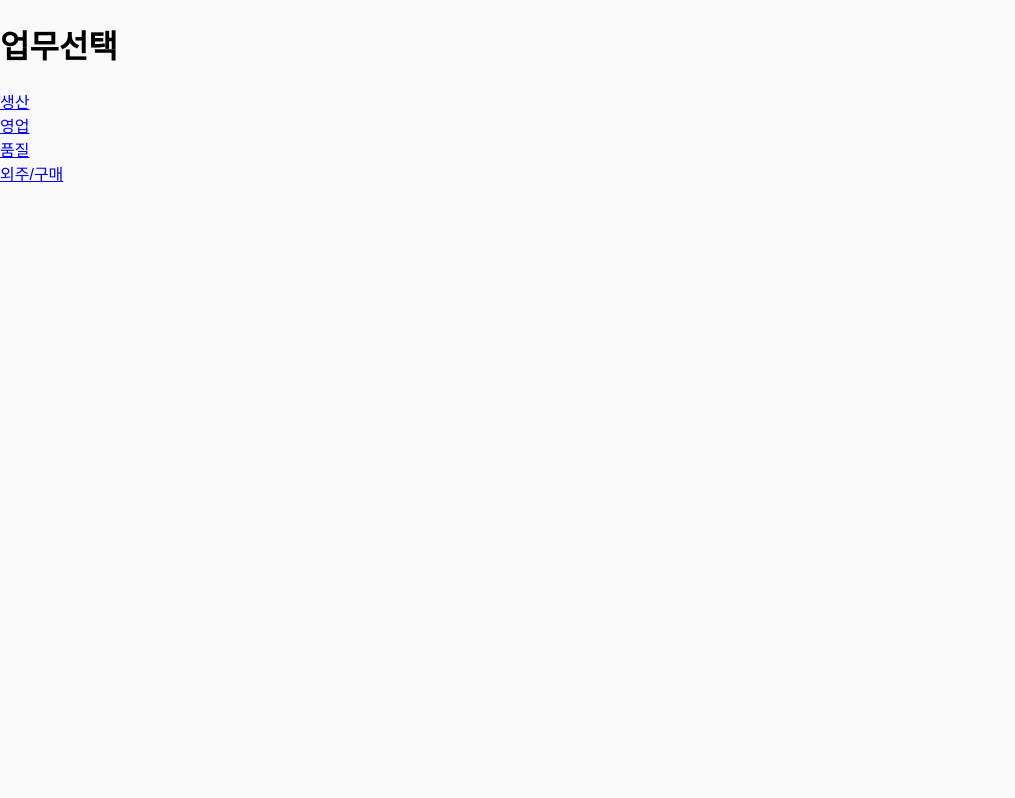
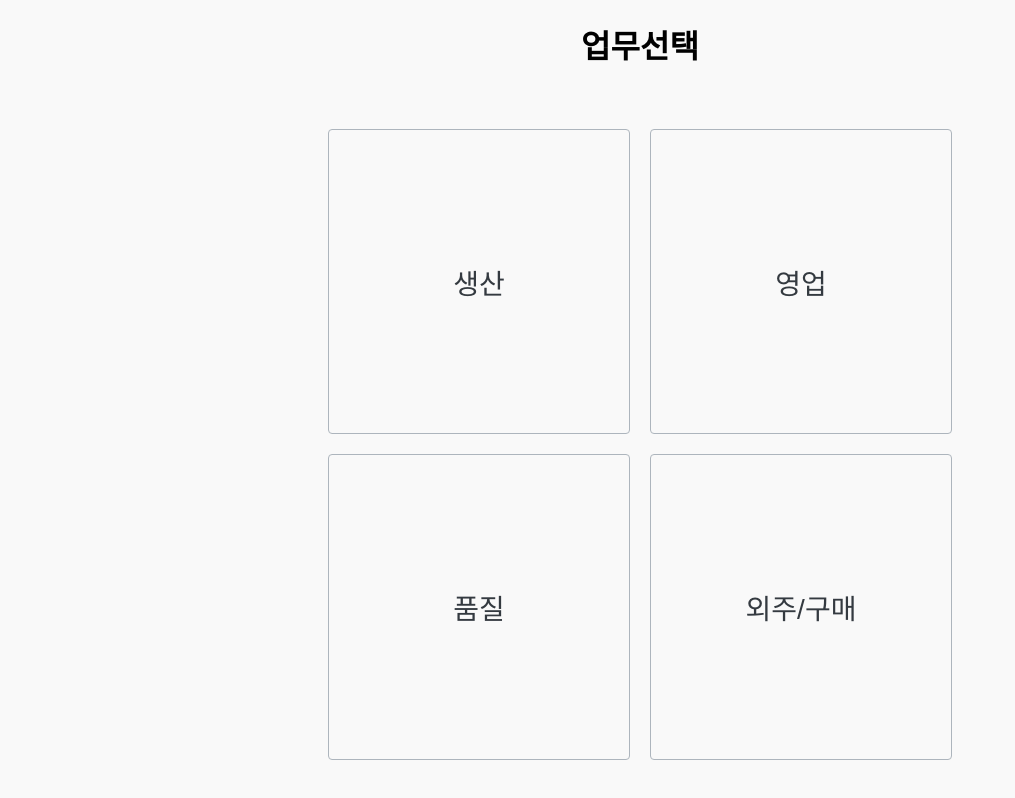
Before and after one commit to junyunga/react-study, a React (Create React App) app: page / in a window 1280 px wide. Shown: the whole page, without its empty margins (0-1015 px from the left). Built offline with nearby package versions, Linux system fonts and the light colour scheme.

Commit message:
chosseMenu 스타일 수정

```diff
--- /dev/null
+++ b/src/components/choose-menu/chooseMenu.scss
@@ -0,0 +1,52 @@
+.choose-menu {
+  flex: 1 1 auto;
+  display: flex;
+  flex-direction: column;
+
+  .title {
+    text-align: center;
+  }
+
+  .card-container {
+    flex: 1 1 auto;
+    display: flex;
+    flex-direction: column;
+    padding: 40px;
+
+    .department-row {
+      flex: 1 1 auto;
+      display: flex;
+      flex-direction: row;
+      justify-content: center;
+
+      &:first-child {
+        margin-bottom: 20px;
+      }
+
+      .department-card {
+        flex: 0 1 25%;
+        border: 1px solid #adb5bd;
+        border-radius: 4px;
+
+        &:first-child {
+          margin-right: 20px;
+        }
+
+        .link-wrapper {
+          display: flex;
+          width: 100%;
+          height: 100%;
+          justify-content: center;
+          align-items: center;
+          text-decoration: none;
+          font-size: 28px;
+          color: #343a40;
+
+          &:hover {
+            color: #3b5bdb;
+          }
+        }
+      }
+    }
+  }
+}
--- a/src/components/choose-menu/index.js
+++ b/src/components/choose-menu/index.js
@@ -1,19 +1,28 @@
 import React, {Component} from 'react';
 import {Link} from "react-router-dom";
+import './chooseMenu.scss';
 
 class ChooseMenu extends Component {
     render() {
         return(
             <div className="choose-menu">
-                <h1>업무선택</h1>
+                <h1 className="title">업무선택</h1>
                 <div className="card-container">
-                    <div className="deportment-row">
-                        <div className="deportment-card"><Link to="/product">생산</Link></div>
-                        <div className="deportment-card"><Link to="/sale">영업</Link></div>
+                    <div className="department-row">
+                        <div className="department-card">
+                            <Link className="link-wrapper" to="/product">생산</Link>
+                        </div>
+                        <div className="department-card">
+                            <Link className="link-wrapper" to="/sale">영업</Link>
+                        </div>
                     </div>
-                    <div className="deportment-row">
-                        <div className="deportment-card"><Link to="/quality">품질</Link></div>
-                        <div className="deportment-card"><Link to="/purchase">외주/구매</Link></div>
+                    <div className="department-row">
+                        <div className="department-card">
+                            <Link className="link-wrapper" to="/quality">품질</Link>
+                        </div>
+                        <div className="department-card">
+                            <Link className="link-wrapper" to="/purchase">외주/구매</Link>
+                        </div>
                     </div>
                 </div>
             </div>
```
